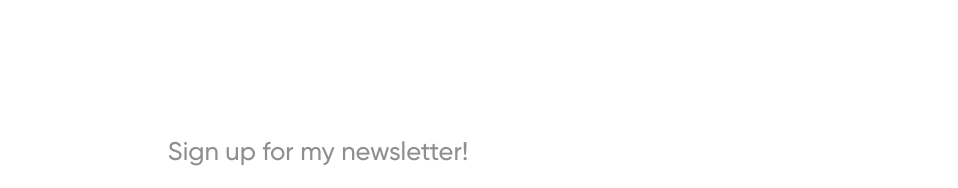
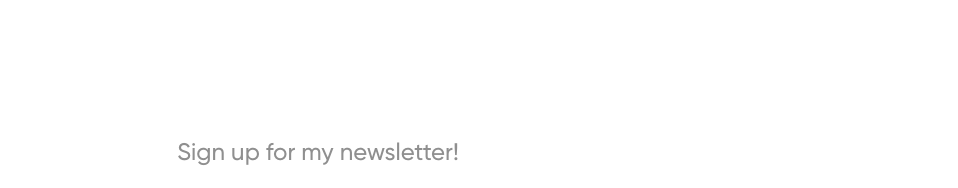
Before and after one commit to brandonleichty/personal-website-nextjs, a Next.js app: page / in a window 1280 px wide. Shown: the part 757-945 px from the top of the page, without its empty margins (322-1280 px from the left). Built offline with nearby package versions, Linux system fonts and the light colour scheme; no server answers.

Commit message:
change max-width to just width for .email-form-text class

```diff
--- a/styles/globals.css
+++ b/styles/globals.css
@@ -449,9 +449,9 @@ html.dark .formkit-input {
 
 .email-form-text {
   text-align: center;
-  max-width: 320px;
+  width: 320px;
   height: 100px;
-  font-size: 1.6rem;
+  font-size: 1.5rem;
   font-weight: 500;
   display: flex;
   flex-direction: column;
```
